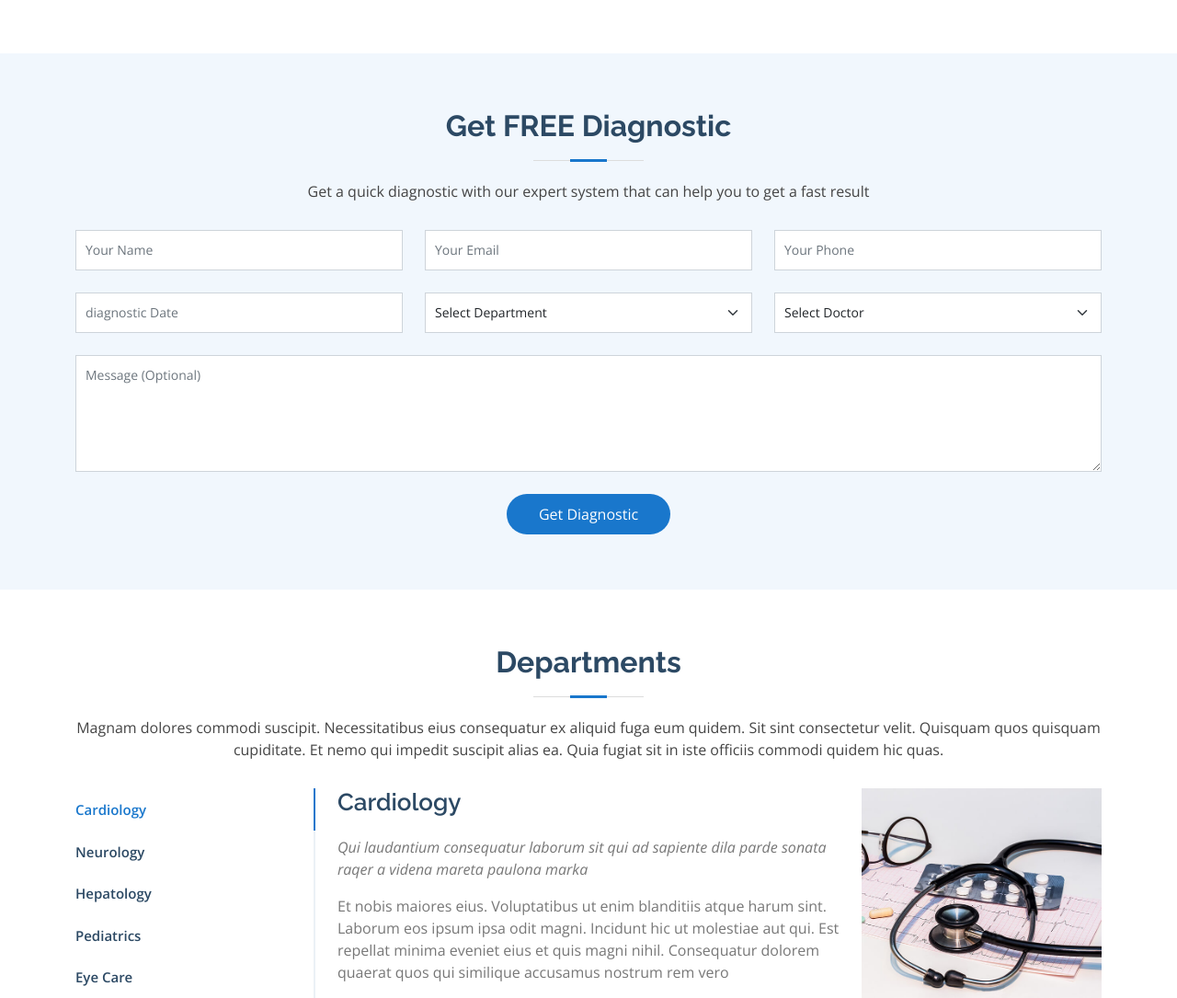
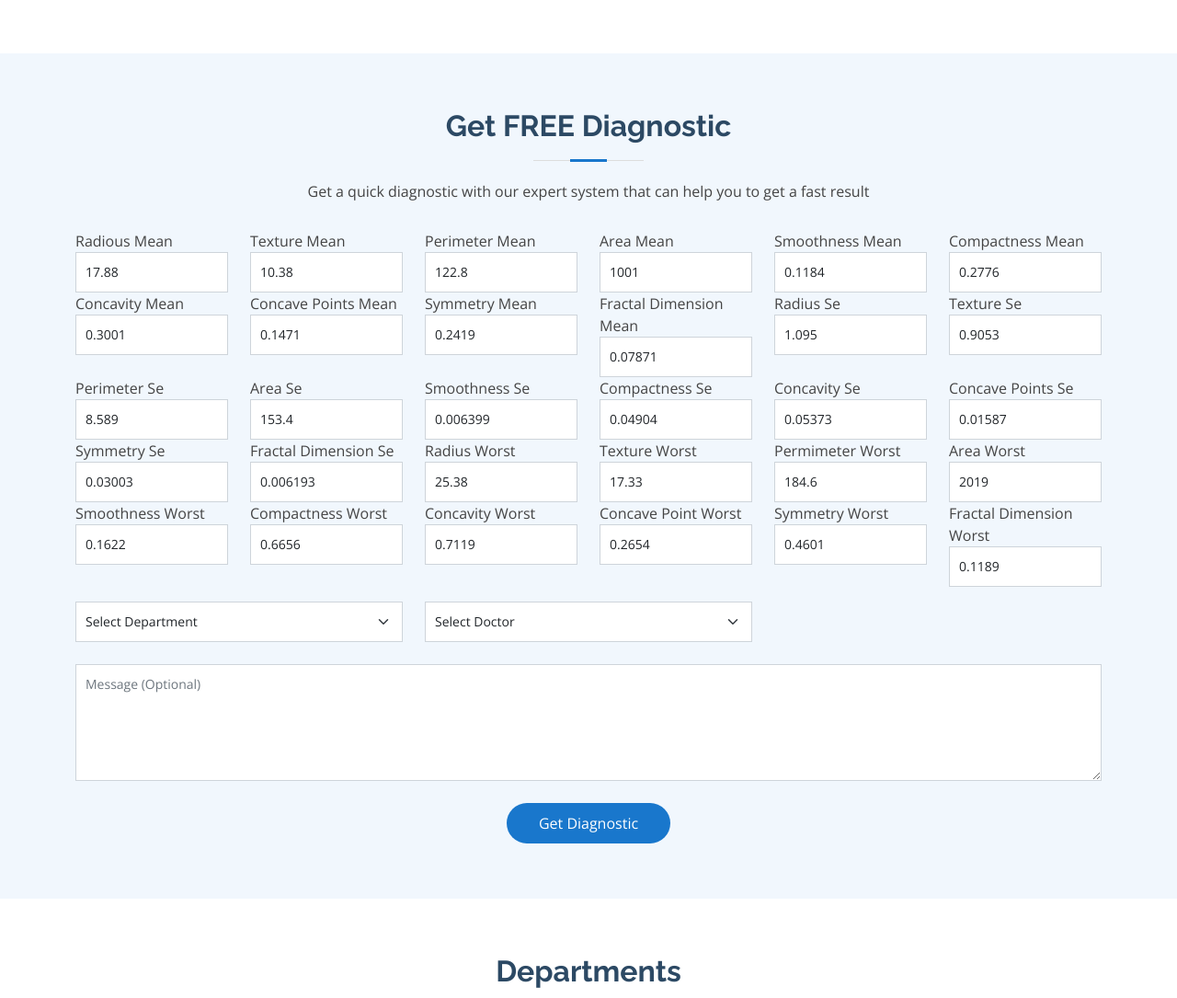
Before and after one commit to RobeHerrera/GaiaHealth, a Flask app: page / in a window 1280 px wide. Shown: the part 1990-3075 px from the top of the page at 92% size. Run offline with Flask 2, Linux system fonts and the light colour scheme; some libraries are stand-ins or nearby versions.

Commit message:
- Add field in the HTML - Simple way to get the data from the POST Form

```diff
--- a/main.py
+++ b/main.py
@@ -5,33 +5,32 @@ from model import breast_model as model
 
 app = Flask(__name__, template_folder='./templates')
 
+# Point of improvement
+# 1- Have multiple data sets to change in the dropdown menu
+
 @app.route('/')
 def index():
     return render_template('index.html')
 
-@app.route('/post', methods=['POST'])
+
+@app.route('/post', methods=['GET', 'POST'])
 def ai_model():
     if request.method == "POST":
+        # TODO Rober start here tomorrow
+        # 1 - Create a list
+        # 2 - List to Pandas DataFrame
+        # 3 - Send the DF to model
+        # 4 - Print Prediction
+        # 5 - Display Prediction in the HTML
+
         # getting input with name = fname in HTML form
-        first_name = request.form.get("name")
+        first_name = request.form.get("radious_mean")
         # getting input with name = lname in HTML form
-        email = request.form.get("email")
-        return "Your name is "+ first_name + " " + email
+        email = request.form.get("texture_mean")
+        return "Your name is " + str(first_name) + " " + str(email)
     return "recived: {}".format(request.form)
 
 
-# TODO Robert: delete this, only for demostration proposess
-@app.route("/<celsius>")
-def fahrenheit_from(celsius):
-    """Convert Celsius to Fahrenheit degrees."""
-    try:
-        fahrenheit = float(celsius) * 9 / 5 + 32
-        fahrenheit = round(fahrenheit, 3)  # Round to three decimal places
-        return str(fahrenheit)
-    except ValueError:
-        return "invalid input"
-
-
 if __name__ == "__main__":
-    # app.run(host="127.0.0.1", port=8080, debug=True)
     model.run()
+    app.run(host="127.0.0.1", port=8080, debug=True)
--- a/templates/index.html
+++ b/templates/index.html
@@ -211,33 +211,150 @@
         </div>
 
         <!-- Pretty form -->
-        <form action="{{ url_for('ai_model')}}" method="post" role="form" class="php-email-form">
+        <form action="{{ url_for('ai_model')}}" method="post" class="php-email-form">
 
           <div class="row">
-            <div class="col-md-4 form-group">
-              <input type="text" name="name" class="form-control" id="name" placeholder="Your Name" data-rule="minlen:4" data-msg="Please enter at least 4 chars">
-              <div class="validate"></div>
+            <div class="col-sm-2">
+              <label for="radious_mean">Radious Mean</label>
+              <input type="text" class="form-control" name="radious_mean" id="radious_mean" placeholder="17.88"  value="17.88">
             </div>
-            <div class="col-md-4 form-group mt-3 mt-md-0">
-              <input type="email" class="form-control" name="email" id="email" placeholder="Your Email" data-rule="email" data-msg="Please enter a valid email">
-              <div class="validate"></div>
+            <div class="col-sm-2">
+              <label for="texture_mean">Texture Mean</label>
+              <input type="text" class="form-control" name="texture_mean" id="texture_mean" placeholder="10.38"  value="10.38">
             </div>
-            <div class="col-md-4 form-group mt-3 mt-md-0">
-              <input type="tel" class="form-control" name="phone" id="phone" placeholder="Your Phone" data-rule="minlen:4" data-msg="Please enter at least 4 chars">
-              <div class="validate"></div>
+            <div class="col-sm-2">
+              <label for="perimeter_mean">Perimeter Mean</label>
+              <input type="text" class="form-control" name="perimeter_mean" id="perimeter_mean" placeholder="122.8"  value="122.8">
+            </div>
+            <div class="col-sm-2">
+              <label for="area_mean">Area Mean</label>
+              <input type="text" class="form-control" name="area_mean" id="area_mean" placeholder="1001" value="1001">
+            </div>
+            <div class="col-sm-2">
+              <label for="smoothness_mean">Smoothness Mean</label>
+              <input type="text" class="form-control" name="smoothness_mean" id="smoothness_mean" placeholder="0.1184"  value="0.1184">
+            </div>
+            <div class="col-sm-2">
+              <label for="compactness_mean">Compactness Mean</label>
+              <input type="text" class="form-control" name="compactness_mean" id="compactness_mean" placeholder="0.2776"  value="0.2776">
             </div>
           </div>
+
           <div class="row">
-            <div class="col-md-4 form-group mt-3">
-              <input type="datetime" name="date" class="form-control datepicker" id="date" placeholder="diagnostic Date" data-rule="minlen:4" data-msg="Please enter at least 4 chars">
-              <div class="validate"></div>
+            <div class="col-sm-2">
+              <label for="concavity_mean">Concavity Mean</label>
+              <input type="text" class="form-control" name="concavity_mean" id="concavity_mean" placeholder="0.3001" value="0.3001">
             </div>
+            <div class="col-sm-2">
+              <label for="concave_points_mean">Concave Points Mean</label>
+              <input type="text" class="form-control" name="concave_points_mean" id="concave_points_mean" placeholder="0.1471" value="0.1471">
+            </div>
+            <div class="col-sm-2">
+              <label for="symmetry_mean">Symmetry Mean</label>
+              <input type="text" class="form-control" name="symmetry_mean" id="symmetry_mean" placeholder="0.2419" value="0.2419">
+            </div>
+            <div class="col-sm-2">
+              <label for="fractal_dimension_mean">Fractal Dimension Mean</label>
+              <input type="text" class="form-control" name="fractal_dimension_mean" id="fractal_dimension_mean" placeholder="0.07871" value="0.07871">
+            </div>
+            <div class="col-sm-2">
+              <label for="radius_se">Radius Se</label>
+              <input type="text" class="form-control" name="radius_se" id="radius_se" placeholder="1.095" value="1.095">
+            </div>
+            <div class="col-sm-2">
+              <label for="texture_se">Texture Se</label>
+              <input type="text" class="form-control" name="texture_se" id="texture_se" placeholder="0.9053" value="0.9053">
+            </div>
+          </div>
+
+          <div class="row">
+            <div class="col-sm-2">
+              <label for="perimeter_se">Perimeter Se</label>
+              <input type="text" class="form-control" name="perimeter_se" id="perimeter_se" placeholder="8.589" value="8.589">
+            </div>
+            <div class="col-sm-2">
+              <label for="area_se">Area Se</label>
+              <input type="text" class="form-control" name="area_se" id="area_se" placeholder="153.4" value="153.4">
+            </div>
+            <div class="col-sm-2">
+              <label for="smoothness_se">Smoothness Se</label>
+              <input type="text" class="form-control" name="smoothness_se" id="smoothness_se" placeholder="0.006399" value="0.006399">
+            </div>
+            <div class="col-sm-2">
+              <label for="compactness_se">Compactness Se</label>
+              <input type="text" class="form-control" name="compactness_se" id="compactness_se" placeholder="0.04904" value="0.04904">
+            </div>
+            <div class="col-sm-2">
+              <label for="concavity_se">Concavity Se</label>
+              <input type="text" class="form-control" name="concavity_se" id="concavity_se" placeholder="0.05373" value="0.05373">
+            </div>
+            <div class="col-sm-2">
+              <label for="concave_points_se">Concave Points Se</label>
+              <input type="text" class="form-control" name="concave_points_se" id="concave_points_se" placeholder="0.01587" value="0.01587">
+            </div>
+          </div>
+
+          <div class="row">
+            <div class="col-sm-2">
+              <label for="symmetry_se">Symmetry Se</label>
+              <input type="text" class="form-control" name="symmetry_se" id="symmetry_se" placeholder="0.03003" value="0.03003">
+            </div>
+            <div class="col-sm-2">
+              <label for="fractal_dimension_se">Fractal Dimension Se</label>
+              <input type="text" class="form-control" name="fractal_dimension_se" id="fractal_dimension_se" placeholder="0.006193" value="0.006193">
+            </div>
+            <div class="col-sm-2">
+              <label for="radius_worst">Radius Worst</label>
+              <input type="text" class="form-control" name="radius_worst" id="radius_worst" placeholder="25.38" value="25.38">
+            </div>
+            <div class="col-sm-2">
+              <label for="texture_worst">Texture Worst</label>
+              <input type="text" class="form-control" name="texture_worst" id="texture_worst" placeholder="17.33" value="17.33">
+            </div>
+            <div class="col-sm-2">
+              <label for="perimeter_worst">Permimeter Worst</label>
+              <input type="text" class="form-control" name="perimeter_worst" id="perimeter_worst" placeholder="184.6" value="184.6">
+            </div>
+            <div class="col-sm-2">
+              <label for="area_worst">Area Worst</label>
+              <input type="text" class="form-control" name="area_worst" id="area_worst" placeholder="2019"value="2019">
+            </div>
+          </div>
+
+          <div class="row">
+            <div class="col-sm-2">
+              <label for="smoothness_worst">Smoothness Worst</label>
+              <input type="text" class="form-control" name="smoothness_worst" id="smoothness_worst" placeholder="0.1622" value="0.1622">
+            </div>
+            <div class="col-sm-2">
+              <label for="compactness_worst">Compactness Worst</label>
+              <input type="text" class="form-control" name="compactness_worst" id="compactness_worst" placeholder="0.6656" value="0.6656">
+            </div>
+            <div class="col-sm-2">
+              <label for="concavity_worst">Concavity Worst</label>
+              <input type="text" class="form-control" name="concavity_worst" id="concavity_worst" placeholder="0.7119" value="0.7119">
+            </div>
+            <div class="col-sm-2">
+              <label for="concave_points_worst">Concave Point Worst</label>
+              <input type="text" class="form-control" name="concave_points_worst" id="concave_points_worst" placeholder="0.2654" value="0.2654">
+            </div>
+            <div class="col-sm-2">
+              <label for="symmetry_worst">Symmetry Worst</label>
+              <input type="text" class="form-control" name="symmetry_worst" id="symmetry_worst" placeholder="0.4601" value="0.4601">
+            </div>
+            <div class="col-sm-2">
+              <label for="fractal_dimension_worst">Fractal Dimension Worst</label>
+              <input type="text" class="form-control" name="fractal_dimension_worst" id="fractal_dimension_worst" placeholder="0.1189" value="0.1189">
+            </div>
+          </div>
+          <!------------------------------->
+          <div class="row">
             <div class="col-md-4 form-group mt-3">
               <select name="department" id="department" class="form-select">
                 <option value="">Select Department</option>
-                <option value="Department 1">Department 1</option>
-                <option value="Department 2">Department 2</option>
-                <option value="Department 3">Department 3</option>
+                <option value="Study 1">Study 1</option>
+                <option value="Study 2">Study 2</option>
+                <option value="Study 3">Study 3</option>
               </select>
               <div class="validate"></div>
             </div>
@@ -264,103 +381,6 @@
           <div class="text-center"><button type="submit">Get Diagnostic </button></div>
         </form>
         <!-- ======= Form to send to model  ======= -->
-        <!-- <form action="/">
-          <div class="banner">
-            <h1>Family Medicine Practice</h1>
-          </div>
-          <br/>
-          <fieldset>
-            <legend>Patient Information</legend>
-            <div class="item">
-              <label for="fname"> First Name<span>*</span></label>
-              <input id="fname" type="text" name="fname" required/>
-            </div>
-            <div class="item">
-              <label for="lname"> Last Name<span>*</span></label>
-              <input id="lname" type="text" name="lname" required/>
-            </div>
-            <div class="item">
-              <label for="initial">Middle Initial<span>*</span></label>
-              <input id="initial" type="text" name="initial" required/>
-            </div>
-            <div class="item">
-              <label for="phone">Daytime Phone<span>*</span></label>
-              <input id="phone" type="number"   name="phone" required/>
-            </div>
-            <div class="item">
-              <label for="phone">Evening Phone<span>*</span></label>
-              <input id="phone" type="number"   name="phone" required/>
-            </div>
-            <div class="item">
-              <label for="bdate">Birth Date <span>*</span></label>
-              <input id="bdate" type="date" name="bdate" required/>
-              <i class="fas fa-calendar-alt"></i>
-            </div>
-            <div class="question">
-              <label>Is this your first visit to our offices?</label>
-              <div class="question-answer">
-                <div>
-                  <input type="radio" value="none" id="radio_1" name="visit"/>
-                  <label for="radio_1" class="radio"><span>Yes</span></label>
-                </div>
-                <div>
-                  <input  type="radio" value="none" id="radio_2" name="visit"/>
-                  <label for="radio_2" class="radio"><span>No</span></label>
-                </div>
-              </div>
-            </div>
-          </fieldset>
-          <br/>
-          <fieldset>
-            <legend>Appointment Information</legend>
-            <div class="item">
-              <label for="date">Date<span>*</span></label>
-              <input id="date" type="date" name="date" required/>
-              <i class="fas fa-calendar-alt"></i>
-            </div>
-            <div class="item">
-              <p>Time</p>
-              <select>
-                <option selected value="" disabled selected></option>
-                <option value="m" >Morning</option>
-                <option value="a">Afternoon</option>
-                <option value="e">Evening</option>
-              </select>
-            </div>
-            <div class="question">
-              <label>Preferred Physician</label>
-              <div class="question-answer">
-                <div>
-                  <input type="radio" value="none" id="radio_1" name="physician"/>
-                  <label for="radio_1" class="radio"><span>Dr. Anderson</span></label>
-                </div>
-                <div>
-                  <input  type="radio" value="none" id="radio_3" name="physician"/>
-                  <label for="radio_3" class="radio"><span>Dr. Patel</span></label>
-                </div>
-                <div>
-                  <input  type="radio" value="none" id="radio_4" name="physician"/>
-                  <label for="radio_4" class="radio"><span>No preference</span></label>
-                </div>
-                <div>
-                  <input  type="radio" value="none" id="radio_5" name="physician"/>
-                  <label for="radio_5" class="radio"><span>Dr. Jones</span></label>
-                </div>
-                <div>
-                  <input  type="radio" value="none" id="radio_6" name="physician"/>
-                  <label for="radio_6" class="radio"><span>Dr. Smith</span></label>
-                </div>
-              </div>
-            </div>
-            <div class="item">
-              <label for="instructions">Please describe the reason for this visit </label>
-              <textarea id="instructions" rows="3"></textarea>
-            </div>
-          </fieldset>
-          <div class="btn-block">
-            <button type="submit" href="/">Submit</button>
-          </div>
-        </form> -->
 
       </div>
     </section><!-- End diagnostic Section -->
@@ -768,7 +788,7 @@
   <script src="../static/vendor/bootstrap/js/bootstrap.bundle.min.js"></script>
   <script src="../static/vendor/glightbox/js/glightbox.min.js"></script>
   <script src="../static/vendor/swiper/swiper-bundle.min.js"></script>
-  <script src="../static/vendor/php-email-form/validate.js"></script>
+<!--  <script src="../static/vendor/php-email-form/validate.js"></script>-->
 
   <!-- Template Main JS File -->
   <script src="../static/js/main.js"></script>
```
